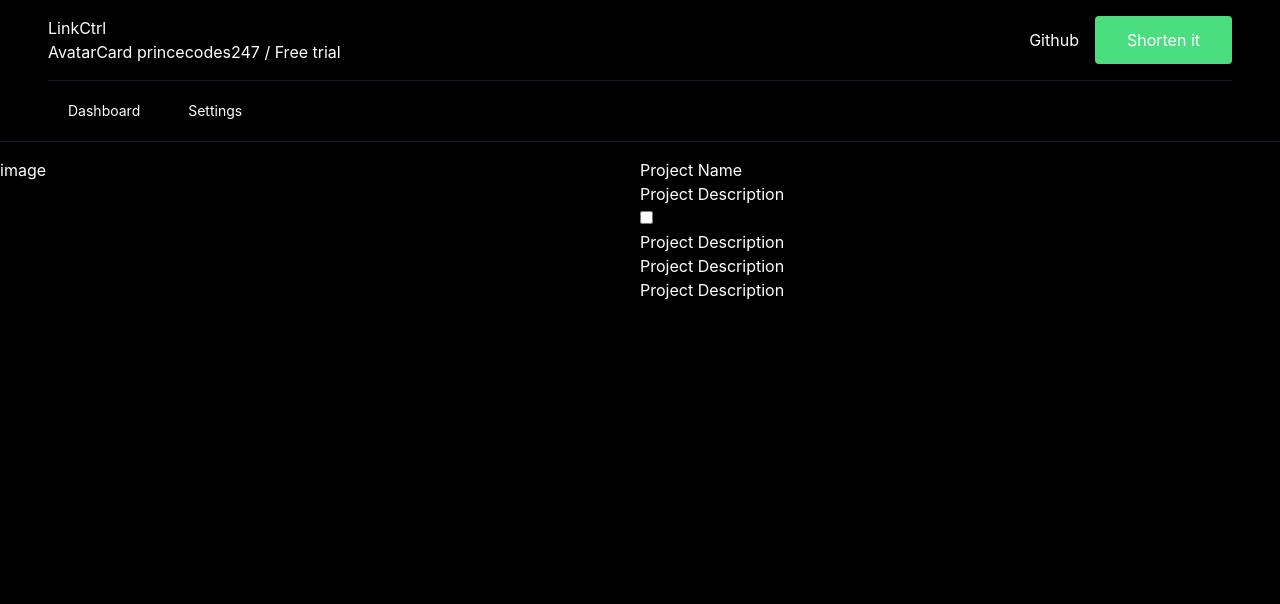
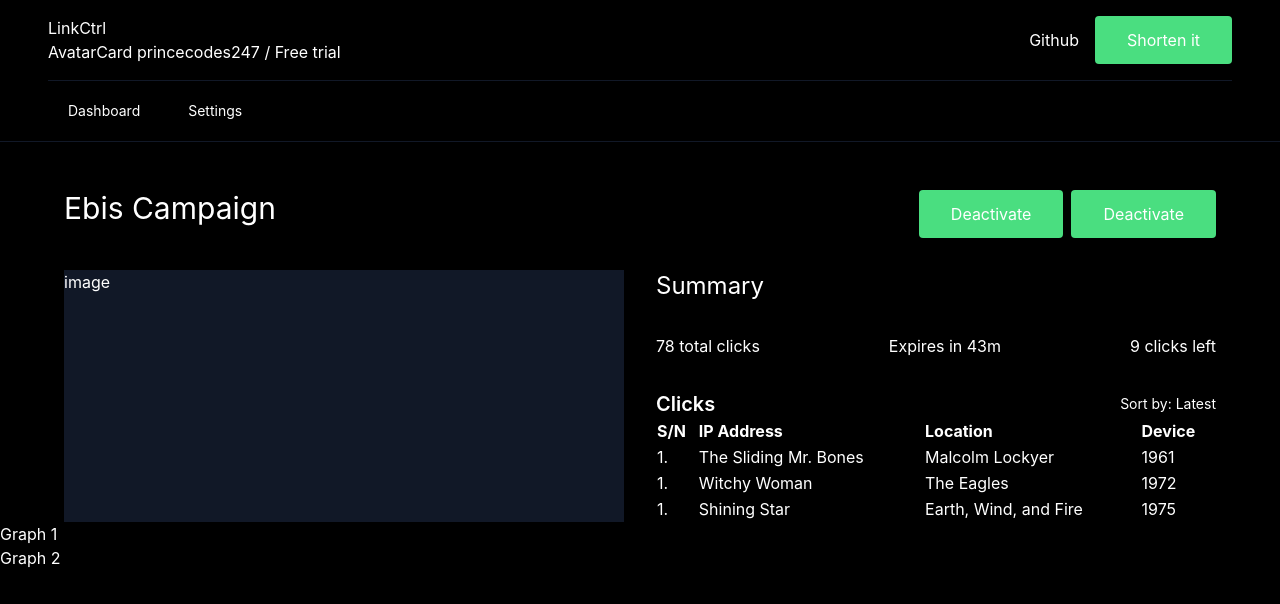
Before and after one commit to princecodes247/LinkCtrl--frontend, a React (Vite) app: page /project in a window 1280 px wide. Shown: the top 604 px of the page. Built offline with nearby package versions, Linux system fonts and the light colour scheme.

Commit message:
Update link page

```diff
--- a/src/components/ui/ProjectCard/index.jsx
+++ b/src/components/ui/ProjectCard/index.jsx
@@ -7,7 +7,7 @@ import { Link } from 'react-router-dom';
 function ProjectCard({ projectID }) {
   return (
     <Link to={`/project/${projectID}`}>
-      <div className="bg-gray-900 bg-opacity-20 hover:bg-opacity-40 p-4 flex flex-col justify-center rounded transition duration-100">
+      <div className="bg-gray-900 bg-opacity-20 group hover:bg-opacity-40 p-4 flex flex-col justify-center rounded transition duration-100">
         <div className="flex items-center justify-between">
           <h3>Ebi Campaign</h3>
           <div className="flex flex-col items-center">
@@ -21,16 +21,16 @@ function ProjectCard({ projectID }) {
           <p className="text-gray-400">https://www.google.com</p>
         </div>
         {/* <div className="my-4">Lorem ipsum dolor sit amet.</div> */}
-        <div className="flex whitespace-nowrap gap-2 mt-4 justify-between text-sm">
-          <div className="flex-1 text-center bg-gray-900 rounded px-2">
+        <div className="flex whitespace-nowrap gap-2 mt-12 justify-between text-sm">
+          <div className="flex-1 text-center group-hover:bg-opacity-90 bg-gray-900 bg-opacity-30 rounded px-2">
             <p className="text-xs">total clicks</p>
             <p className="text-base">78</p>
           </div>
-          <div className="flex-1 text-center bg-gray-900 rounded px-2">
+          <div className="flex-1 text-center group-hover:bg-opacity-90 bg-gray-900 bg-opacity-30 rounded px-2">
             <p className="text-xs">Expires in</p>
             <p className="text-base">43m</p>
           </div>
-          <div className="flex-1 text-center bg-gray-900 rounded px-2">
+          <div className="flex-1 text-center group-hover:bg-opacity-90 bg-gray-900 bg-opacity-30 rounded px-2">
             <p className="text-xs">clicks left</p>
             <p className="text-base">4</p>
           </div>
--- a/src/pages/users/project.jsx
+++ b/src/pages/users/project.jsx
@@ -1,29 +1,75 @@
 import React from 'react';
 import { Link, useParams } from 'react-router-dom';
 import { DashboardLayout } from '../../components/layouts';
-// import Button from '../../components/ui/Button';
+import Button from '../../components/ui/Button';
 // import React, { useState } from 'react';
 
 function Project() {
   const params = useParams();
   return (
     <DashboardLayout>
-      <section className="flex">
-        <div className="flex-1 h-full">
+      <nav className="flex justify-between py-8 px-16">
+        <h1 className="text-3xl">Ebis Campaign</h1>
+
+        <div className="flex gap-2">
+          <Button>Deactivate</Button>
+          <Button>Deactivate</Button>
+        </div>
+      </nav>
+      <section className="flex gap-8 px-16 items-stretch">
+        <div className="flex-1 bg-gray-900 ">
           <p>image</p>
         </div>
-        <div className="flex-1 h-full">
-          <h1>Project Name</h1>
-          <div>
-            <p>Project Description</p>
-            <label htmlFor="projectActive">
-              <input name="projectActive" type="checkbox" />
-            </label>
+        <div className="flex-1">
+          <div className="flex-1">
+            <h2 className="text-2xl mb-8">Summary</h2>
+            <div className="flex mb-8 justify-between">
+              <p className="">78 total clicks</p>
+              <p className="">Expires in 43m</p>
+              <p className="">9 clicks left</p>
+            </div>
           </div>
-          <p>Project Description</p>
-          <p>Project Description</p>
-          <p>Project Description</p>
+          <div className="flex flex-col">
+            <nav className="flex items-center justify-between">
+              <h4 className="text-xl font-semibold">Clicks</h4>
+              <p className="text-sm">Sort by: Latest</p>
+            </nav>
+            <table className="table-auto border-spacing-5">
+              <thead>
+                <tr className="text-left">
+                  <th>S/N</th>
+                  <th>IP Address</th>
+                  <th>Location</th>
+                  <th>Device</th>
+                </tr>
+              </thead>
+              <tbody>
+                <tr className="hover:bg-gray-700 p-8 cursor-pointer">
+                  <td>1.</td>
+                  <td>The Sliding Mr. Bones </td>
+                  <td>Malcolm Lockyer</td>
+                  <td>1961</td>
+                </tr>
+                <tr className="hover:bg-gray-700">
+                  <td>1.</td>
+                  <td>Witchy Woman</td>
+                  <td>The Eagles</td>
+                  <td>1972</td>
+                </tr>
+                <tr>
+                  <td>1.</td>
+                  <td>Shining Star</td>
+                  <td>Earth, Wind, and Fire</td>
+                  <td>1975</td>
+                </tr>
+              </tbody>
+            </table>
+          </div>
         </div>
+      </section>
+      <section className="graphs">
+        <div>Graph 1</div>
+        <div>Graph 2</div>
       </section>
     </DashboardLayout>
   );
```
